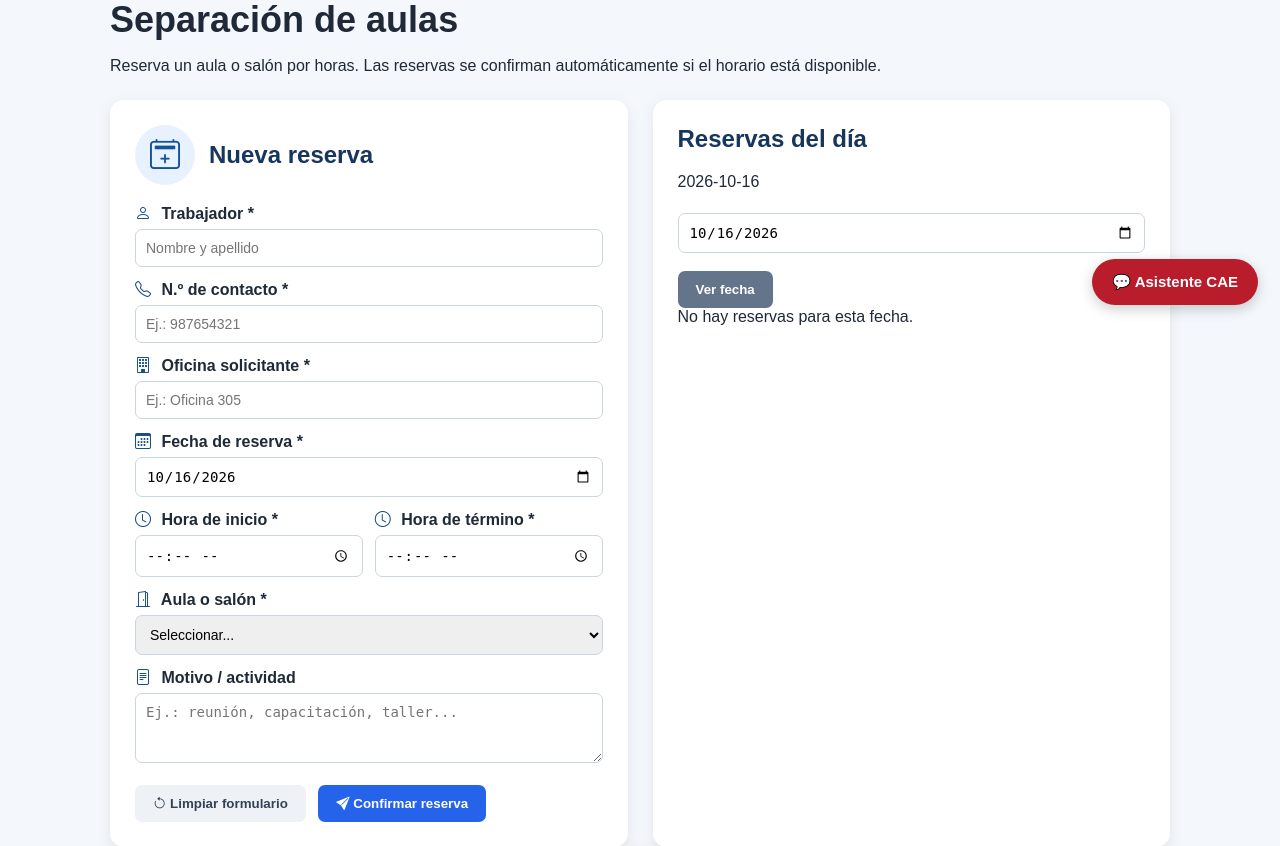
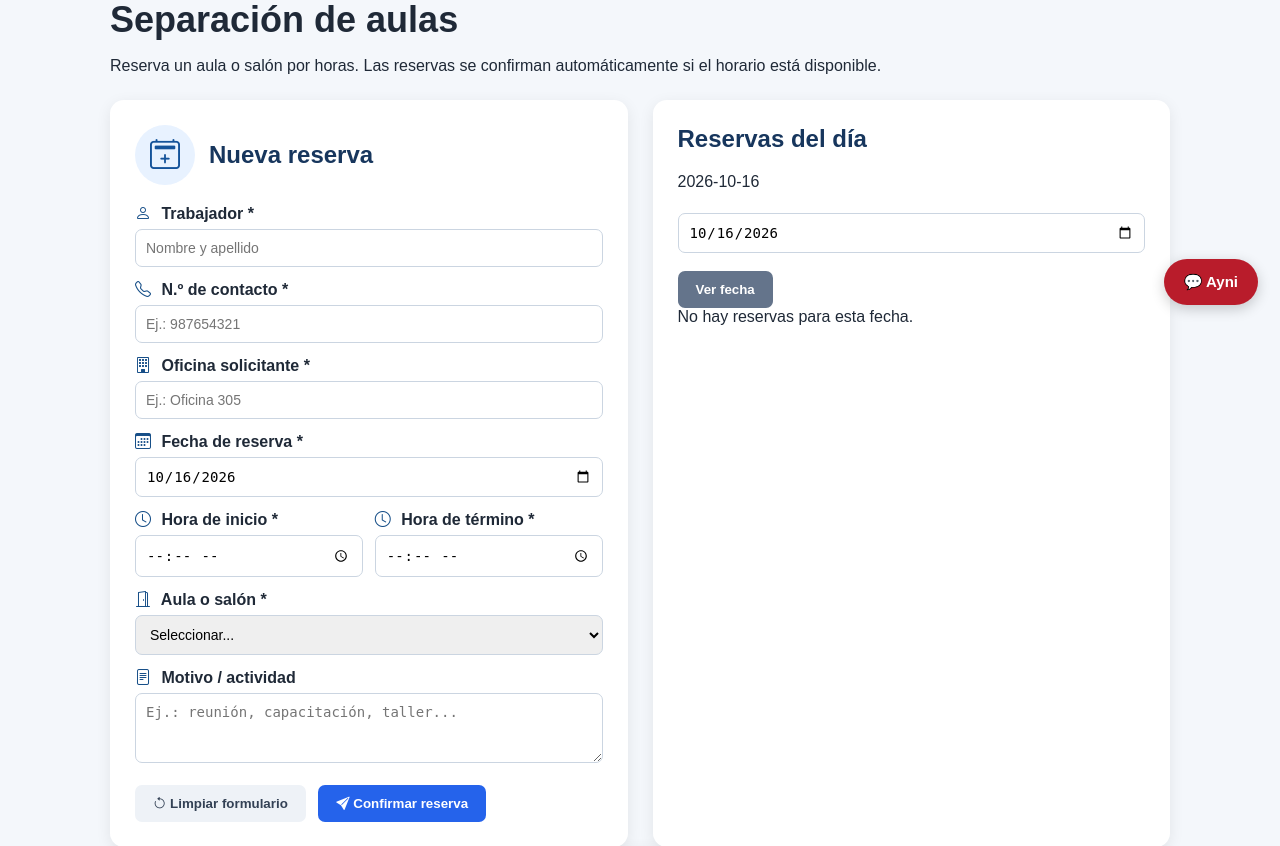
Before and after one commit to jvargash80-bit/mimp-cae, a Flask app: page / in a window 1280 px wide. Shown: the part 473-1319 px from the top of the page. Run offline with Flask 3, Linux system fonts and the light colour scheme; data that the repository does not hold is empty; some libraries are stand-ins or nearby versions.

Commit message:
Update index.html

```diff
--- a/templates/index.html
+++ b/templates/index.html
@@ -556,12 +556,15 @@ function cerrarRecomendaciones() {
 
 <button id="cae-chat-button" type="button"
         aria-expanded="false" aria-controls="cae-chat-panel">
-  💬 Asistente CAE
+   💬 Ayni
 </button>
 
-<section id="cae-chat-panel" aria-label="Asistente virtual MIMP-CAE">
+<section id="cae-chat-panel" aria-label="Ayni, Asistente virtual MIMP-CAE">
   <div id="cae-chat-header">
-    Asistente Virtual MIMP-CAE
+   Ayni
+<div style="font-size:12px;font-weight:normal;margin-top:5px">
+  Asistente Virtual MIMP-CAE
+</div>
     <button id="cae-chat-close" type="button"
       aria-label="Cerrar chat"
       style="float:right;background:transparent;color:white;border:0;cursor:pointer;font-size:18px">
```
